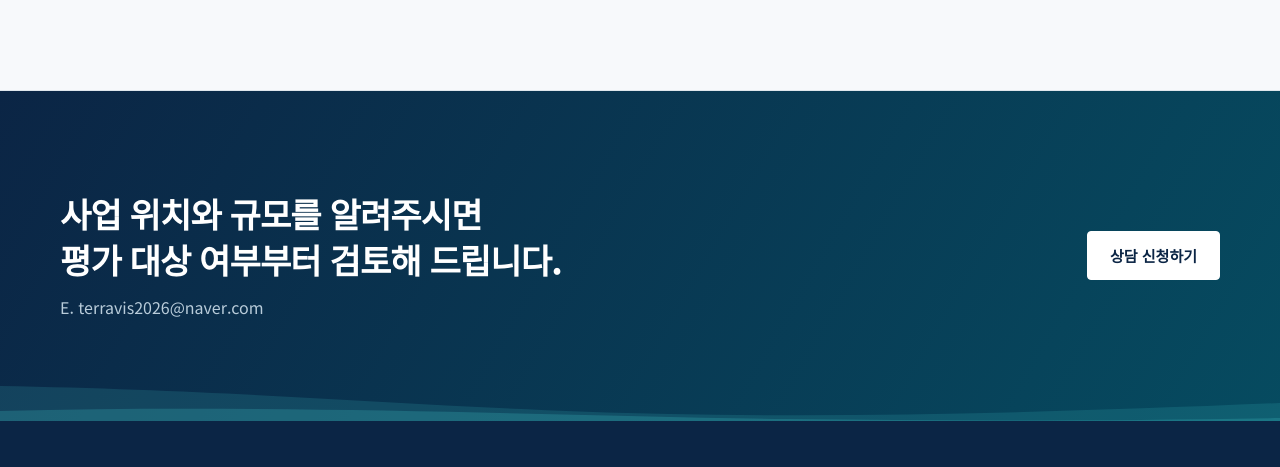
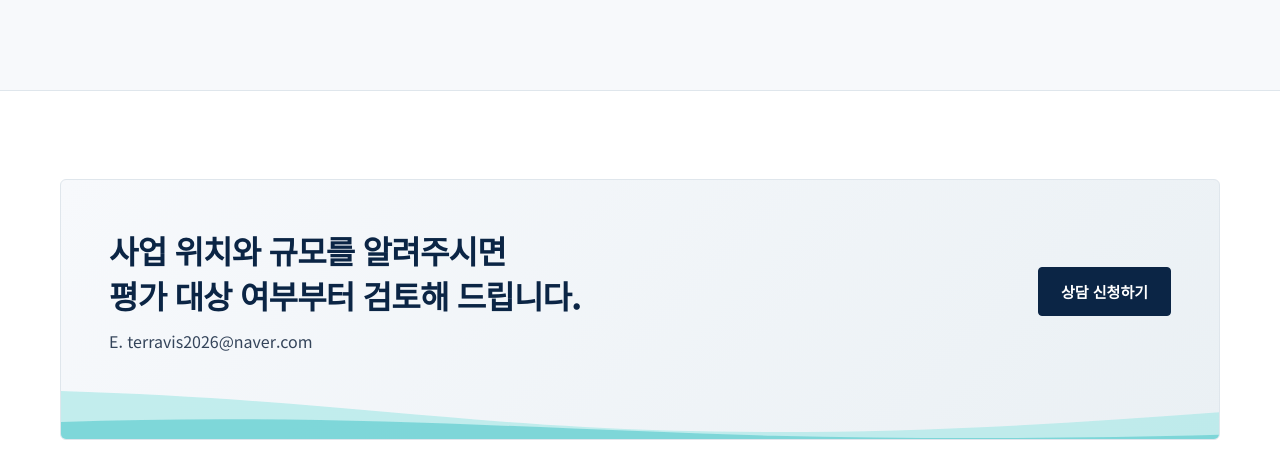
Before and after one commit to eiatools/Terravis, a plain HTML site: page site/index.html in a window 1280 px wide. Shown: the part 3100-3567 px from the top of the page. Drawn offline with nearby package versions, Linux system fonts and the light colour scheme.

Commit message:
Restyle bottom CTA as a light card to separate it from the footer
The CTA band and the footer were both navy with a wave and read as two
footers. The CTA is now a light card-panel box like the business card.

Co-Authored-By: Claude Opus 5.5 <noreply@anthropic.com>
Claude-Session: https://claude.ai/code/session_01SudrVhBGC5o5ji9tXHrdeQ

```diff
--- a/site/css/style.css
+++ b/site/css/style.css
@@ -238,11 +238,12 @@ form.inq .out{grid-column:1/-1;margin:0;font-weight:500;min-height:1.5em;color:v
 form.inq .out.err{color:#B4442E}
 
 /* cta band */
-.cta-band{background:linear-gradient(120deg,var(--navy),var(--deep));color:#fff;position:relative;overflow:hidden;border:0}
-.cta-band .wrap{position:relative;z-index:1;display:flex;justify-content:space-between;align-items:center;gap:32px;flex-wrap:wrap}
-.cta-band h2{color:#fff;font-size:clamp(24px,3vw,34px);font-weight:800;letter-spacing:-.025em;line-height:1.35}
-.cta-band p{margin:10px 0 0;color:#B9CCDA}
-.cta-band .wave{height:60px;opacity:.6}
+.cta-band{background:var(--paper);border:0;padding-block:88px}
+.cta-box{position:relative;overflow:hidden;border-radius:6px;background:linear-gradient(135deg,#F7F9FC,#EAF0F4);border:1px solid var(--line);padding:48px 48px 84px;display:flex;justify-content:space-between;align-items:center;gap:28px;flex-wrap:wrap}
+.cta-box>*{position:relative;z-index:1}
+.cta-box h2{font-size:clamp(22px,2.8vw,32px);font-weight:800;letter-spacing:-.025em;line-height:1.4}
+.cta-box p{margin:10px 0 0;color:var(--ink-2)}
+.cta-box .wave{position:absolute;z-index:0;height:64px}
 
 /* footer */
 footer.site{background:var(--navy);color:#9FB2C4;font-size:14px;position:relative;overflow:hidden}
@@ -286,6 +287,7 @@ footer.site .wave{height:46px}
 }
 @media (max-width:560px){
   section{padding-block:72px}
+  .cta-box{padding:32px 24px 72px}
   header.site .logo img{height:28px}
   .svcs,.mx{grid-template-columns:1fr}
   form.inq{grid-template-columns:1fr;padding:20px}
--- a/site/index.html
+++ b/site/index.html
@@ -109,13 +109,14 @@
   </div>
 </div></section>
 
-<section class="cta-band"><div class="wrap">
+<section class="cta-band"><div class="wrap"><div class="cta-box">
   <div>
     <h2>사업 위치와 규모를 알려주시면<br>평가 대상 여부부터 검토해 드립니다.</h2>
     <p>E. terravis2026@naver.com</p>
   </div>
-  <a class="btn light" href="contact.html">상담 신청하기</a>
-</div><svg class="wave" viewBox="0 0 650 120" preserveAspectRatio="none" aria-hidden="true"><path d="M0 50 C140 60 220 96 340 106 C440 114 540 102 650 84 V120 H0Z" fill="#41C3C7" opacity=".28"/><path d="M0 100 C150 86 280 110 400 116 C480 120 560 120 650 114 V120 H0Z" fill="#41C3C7" opacity=".45"/></svg></section>
+  <a class="btn solid" href="contact.html">상담 신청하기</a>
+  <svg class="wave" viewBox="0 0 650 120" preserveAspectRatio="none" aria-hidden="true"><path d="M0 30 C140 44 220 92 340 104 C440 114 540 98 650 70 V120 H0Z" fill="#A8E8E7" opacity=".65"/><path d="M0 88 C150 70 280 104 400 114 C480 120 560 120 650 112 V120 H0Z" fill="#41C3C7" opacity=".52"/></svg>
+</div></div></section>
 </main>
 
 <footer class="site">
```
Also changed, not shown: site/about.html (+4 -3 lines), site/process.html (+4 -3 lines), site/services.html (+4 -3 lines).
